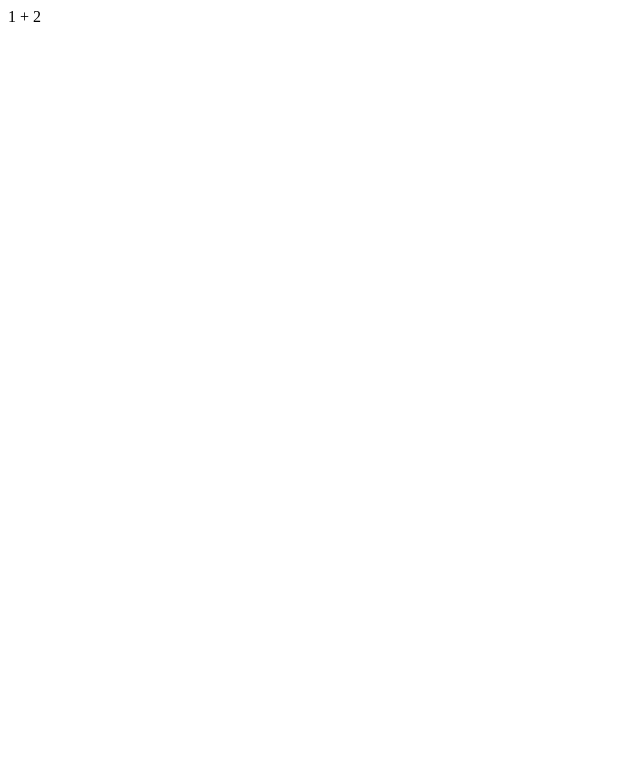
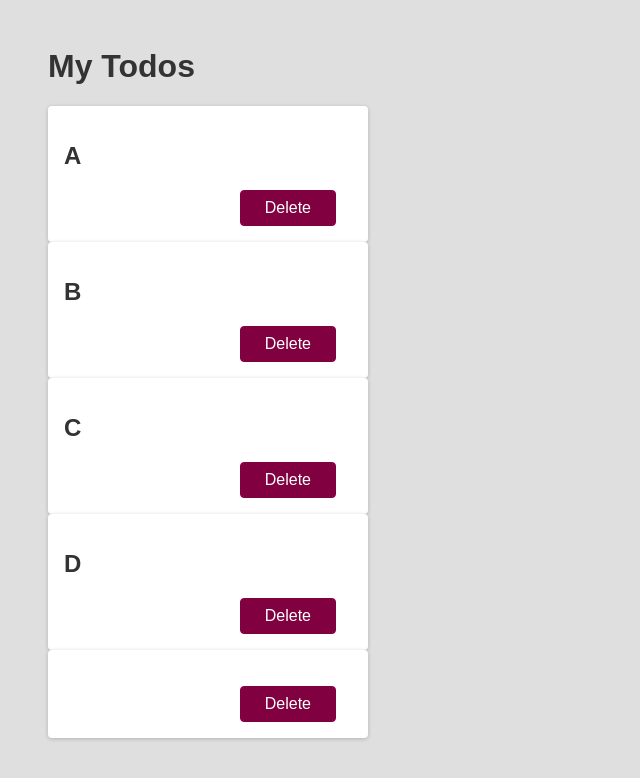
Before and after one commit to kohyz/react-test, a React (Create React App) app: page / in a window 1280 px wide. Shown: the top 778 px of the page, without its empty margins (0-640 px from the left). Built offline with nearby package versions, Linux system fonts and the light colour scheme.

Commit message:
basic simple app

```diff
--- a/src/App.js
+++ b/src/App.js
@@ -1,6 +1,15 @@
+import Todo from "./components/Todo";
+
 function App() {
   return (
-    <div>1 + 2</div>
+    <div>
+      <h1>My Todos</h1>
+      <Todo text="A" />
+      <Todo text="B" />
+      <Todo text="C" />
+      <Todo text="D" />
+      <Todo />
+    </div>
   );
 }
 
--- /dev/null
+++ b/src/components/Backdrop.js
@@ -0,0 +1,5 @@
+function Backdrop(props) {
+  return <div className="backdrop" onClick={props.onCancel} />;
+}
+
+export default Backdrop;
--- /dev/null
+++ b/src/components/Modal.js
@@ -0,0 +1,23 @@
+function Modal(props) {
+  function confirmHandler() {
+    props.onConfirm();
+  }
+
+  function cancelHandler() {
+    props.onCancel();
+  }
+
+  return (
+    <div className="modal">
+      <p>Are you sure?</p>
+      <button className="btn btn--alt" onClick={cancelHandler}>
+        Cancel
+      </button>
+      <button className="btn" onClick={confirmHandler}>
+        Confirm
+      </button>
+    </div>
+  );
+}
+
+export default Modal;
--- /dev/null
+++ b/src/components/Todo.js
@@ -0,0 +1,30 @@
+import { useState } from "react";
+import Backdrop from "./Backdrop";
+import Modal from "./Modal";
+
+function Todo(props) {
+  // return 2 elements
+  const [modalIsOpen, setModalIsOpen] = useState(false);
+
+  function deleteHandler() {
+    setModalIsOpen(true);
+  }
+
+  function closeModalHandler() {
+    setModalIsOpen(false);
+  }
+
+  return (
+    <div className="card">
+      <h2>{props.text}</h2>
+      <div className="actions">
+        <button className="btn" onClick={deleteHandler}>
+          Delete
+        </button>
+      </div>
+      {modalIsOpen && <Modal onCancel={closeModalHandler} onConfirm={closeModalHandler}/>}
+      {modalIsOpen && <Backdrop onCancel={closeModalHandler} />}
+    </div>
+  );
+}
+export default Todo;
--- a/src/index.css
+++ b/src/index.css
@@ -0,0 +1,74 @@
+* {
+  box-sizing: border-box;
+}
+
+body {
+  font-family: sans-serif;
+  margin: 3rem;
+  background-color: #dfdfdf;
+}
+
+h1,
+h2 {
+  color: #333333;
+}
+
+.btn {
+  font: inherit;
+  padding: 0.5rem 1.5rem;
+  cursor: pointer;
+  border-radius: 4px;
+  background-color: #800040;
+  color: white;
+  border: 1px solid #800040;
+  margin: 0 1rem;
+}
+
+.btn:hover {
+  background-color: #9c1458;
+  border-color: #9c1458;
+}
+
+.btn--alt {
+  background-color: transparent;
+  color: #800040;
+}
+
+.btn--alt:hover {
+  background-color: #f8dae9;
+}
+
+.card {
+  background-color: white;
+  border-radius: 4px;
+  box-shadow: 0 1px 4px rgba(0, 0, 0, 0.2);
+  padding: 1rem;
+  width: 20rem;
+}
+
+.actions {
+  text-align: right;
+}
+
+.modal {
+  box-shadow: 0 1px 4px rgba(0, 0, 0, 0.2);
+  border-radius: 6px;
+  background-color: white;
+  padding: 1rem;
+  text-align: center;
+  width: 30rem;
+  z-index: 10;
+  position: fixed;
+  top: 20vh;
+  left: calc(50% - 15rem);
+}
+
+.backdrop {
+  position: fixed;
+  z-index: 1;
+  background-color: rgba(0, 0, 0, 0.75);
+  width: 100%;
+  height: 100vh;
+  top: 0;
+  left: 0;
+}
--- a/src/index.js
+++ b/src/index.js
@@ -1,11 +1,6 @@
-import React from 'react';
-import ReactDOM from 'react-dom';
-import './index.css';
-import App from './App';
+import React from "react";
+import ReactDOM from "react-dom";
+import "./index.css";
+import App from "./App";
 
-ReactDOM.render(
-  <React.StrictMode>
-    <App />
-  </React.StrictMode>,
-  document.getElementById('root')
-);
+ReactDOM.render(<App />, document.getElementById("root"));
```
